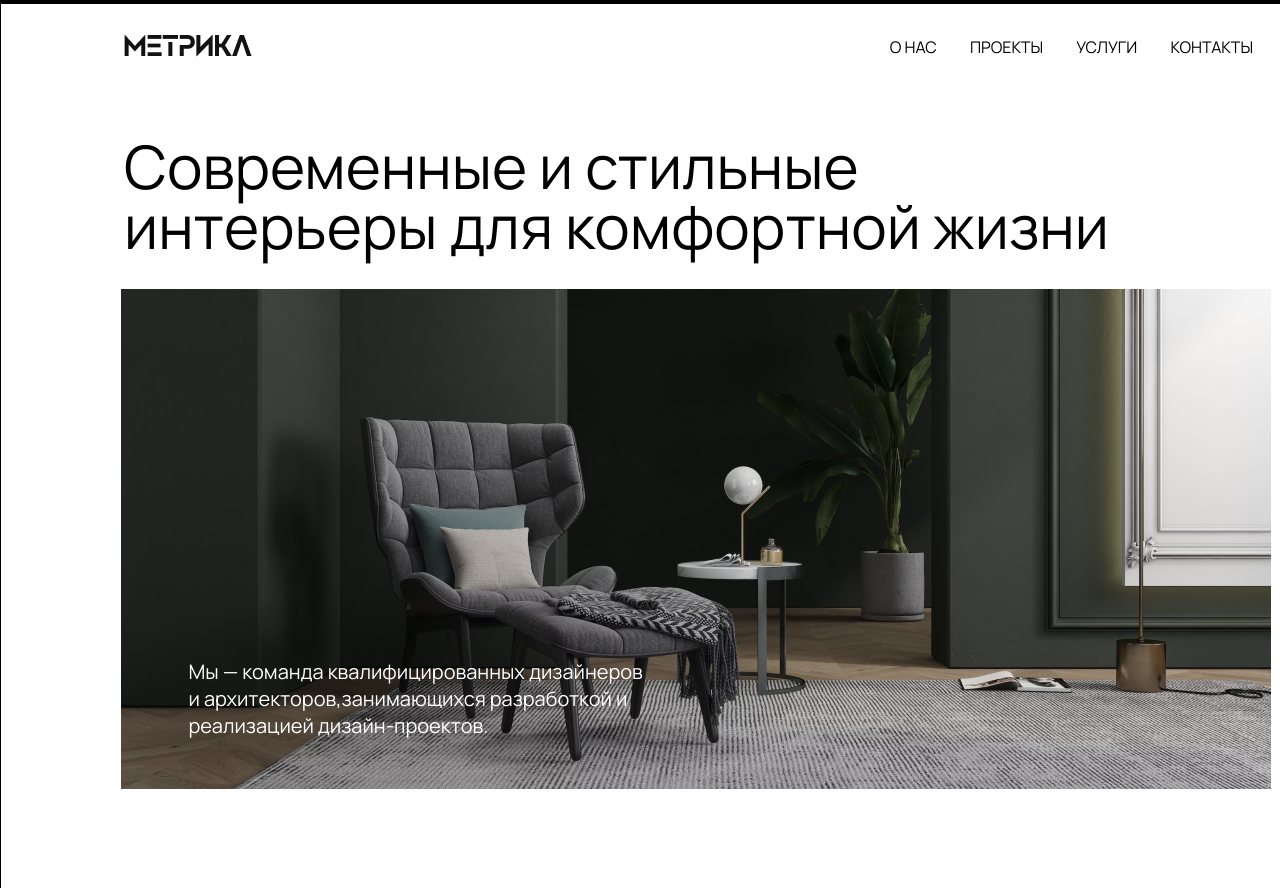
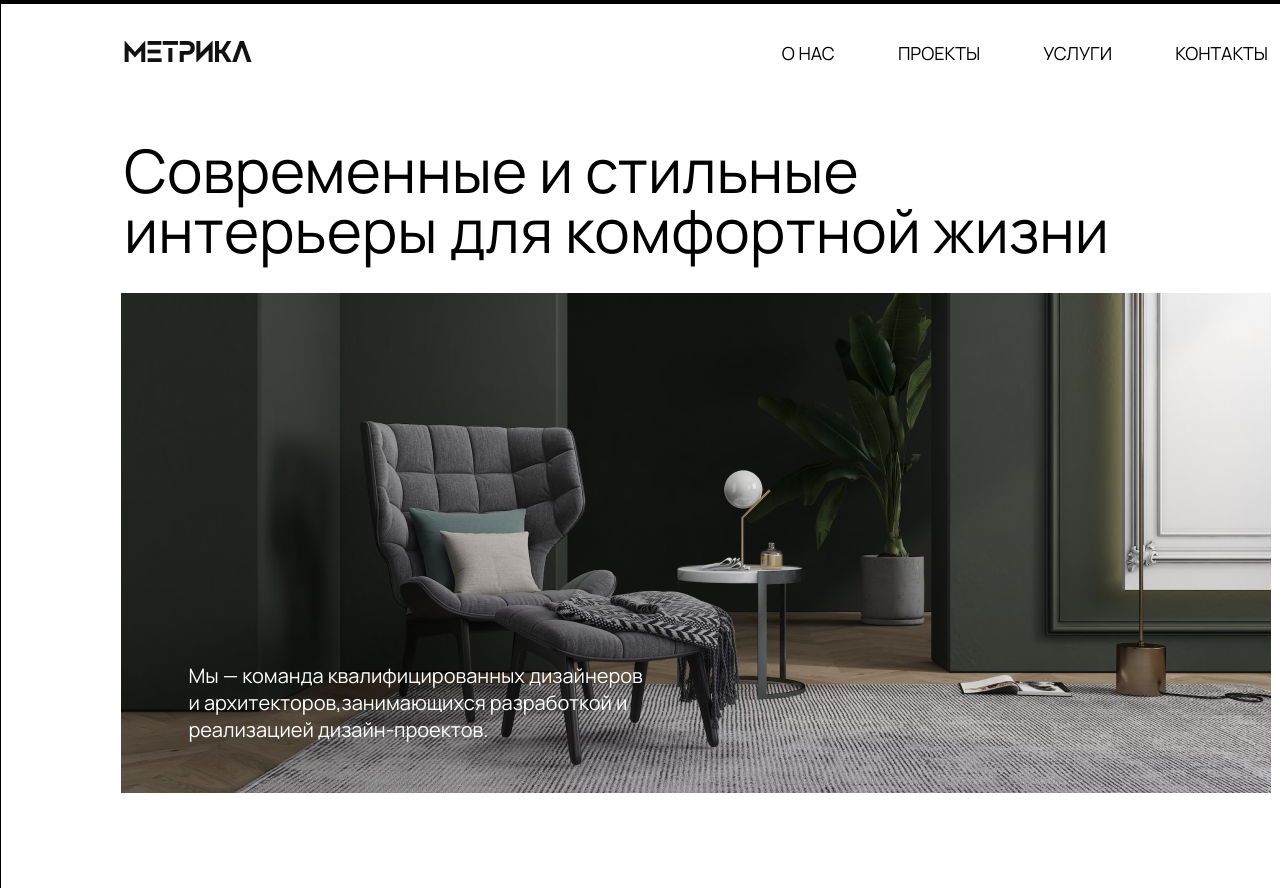
Before and after one commit to gumirus/metrik, a plain HTML site: page index.html in a window 1280 px wide. Shown: the top 888 px of the page. Drawn offline with Linux system fonts and the light colour scheme.

Commit message:
corrections

```diff
--- a/css/style.css
+++ b/css/style.css
@@ -27,14 +27,16 @@ header {
   display: flex;
   justify-content: space-between;
   align-items: center;
-  padding: 20px 0;
-  text-align: center;
+  padding: 26px 0;
+  text-align: right;
   margin: 3px;
 }
 
 nav a {
   position: relative;
-  margin: 0 15px;
+  margin: 0 60px;
+  margin-right: 0;
+  font-size: 18px;
   text-decoration: none;
   color: var(--text-main);
   text-transform: uppercase;
@@ -48,7 +50,7 @@ nav a::after {
   width: 0;
   height: 2px;
   background-color: var(--text-black);
-  transition: width 0.3s ease;
+  transition: width 0.1s ease;
 }
 
 nav a:hover::after {
@@ -69,7 +71,6 @@ main {
   display: flex;
   flex-direction: column;
   text-align: center;
-  padding: 8px 0;
 }
 
 h1 {
@@ -102,7 +103,7 @@ p {
   max-width: 1048px;
   color: var(--text-black);
   margin-bottom: 20px;
-  font-size: 20px;
+  font-size: 18px;
   text-transform: uppercase;
   margin: 3px;
   margin-top: 50px;
```
